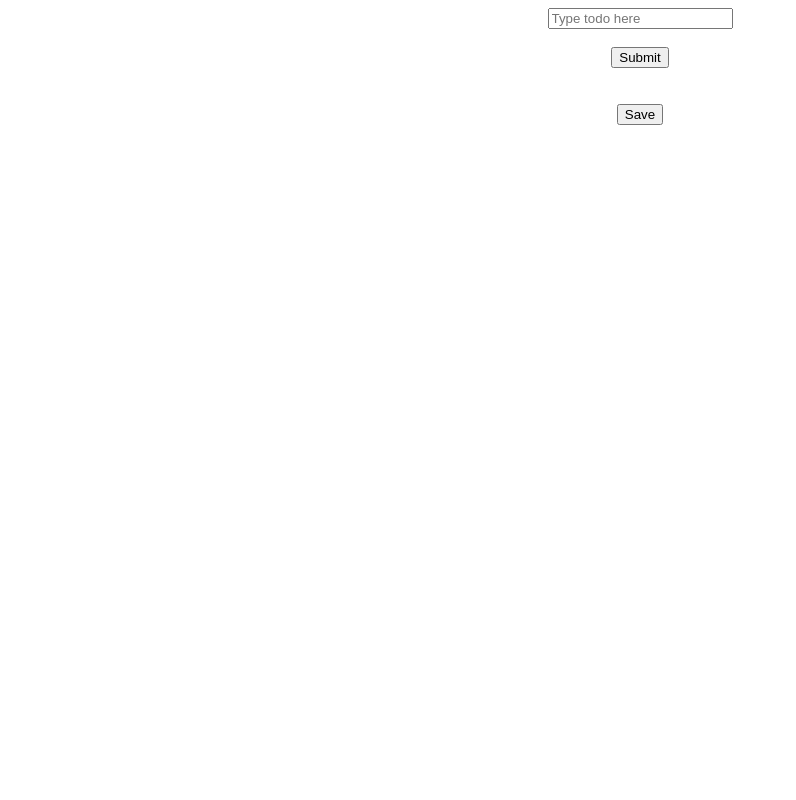
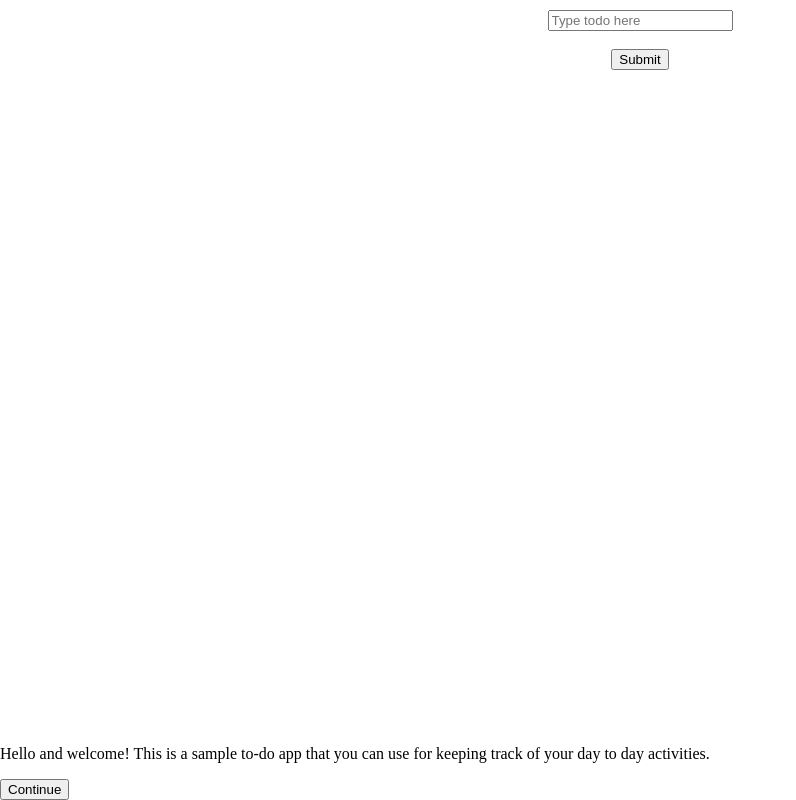
Before and after one commit to abhishekshahane/Todo-App, a plain HTML site: page index.html in a window 1280 px wide. Shown: the whole page, without its empty margins (0-796 px from the left). Drawn offline with Linux system fonts and the light colour scheme.

Commit message:
added styling

```diff
--- a/index.html
+++ b/index.html
@@ -1,14 +1,19 @@
+<!DOCTYPE html>
 <head>
     <script src="script.js"></script>
     <title>Todo</title>
+    <link href="style.css" rel="stylesheet">
 </head>
 <body onload="init()">
-    <input type="text" placeholder="Type todo here" style="display:block;margin:auto;" id="todo-type">
+    <input type="text" placeholder="Type todo here" style="display:block;margin:auto;margin-top:10px;" id="todo-type">
     <br>
     <input type="submit" style="display:block;margin:auto;" onclick="validate()">
     <br>
     <ol style="display:block;margin:auto;" id="list">
     </ol>
     <br>
-    <button style="display:block;margin:auto;" onclick="save()">Save</button>
+    <div id="footer">
+        <p id="footer-1">Hello and welcome! This is a sample to-do app that you can use for keeping track of your day to day activities.</p>
+        <button id="footer-2">Continue</button>
+    </div>
 </body>
```
